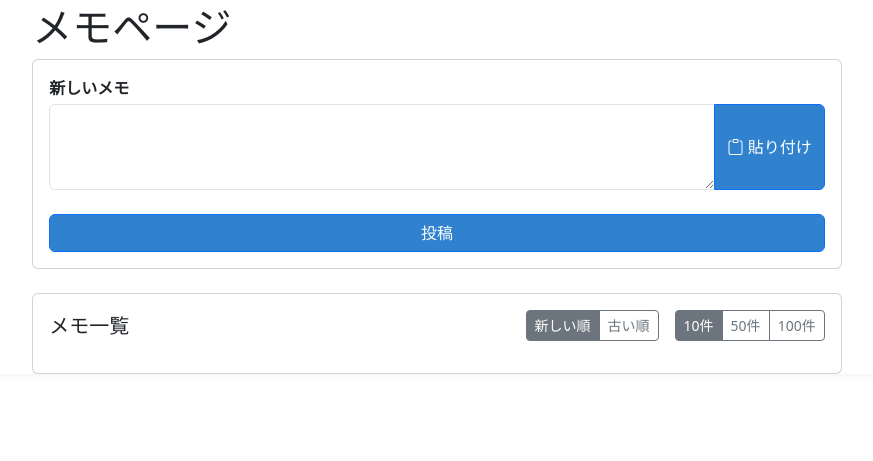
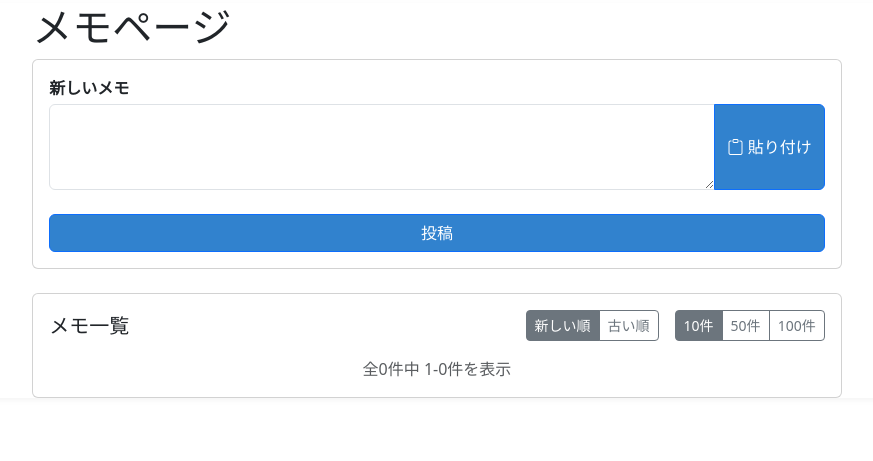
Before and after one commit to yxfhy/web-app-template, a FastAPI app: page /memo in a window 1280 px wide. Shown: the part 85-546 px from the top of the page, without its empty margins (203-1076 px from the left). Run offline with FastAPI, Linux system fonts and the light colour scheme; the visitor is signed in with stand-in values (Sample User, id 1); data that the repository does not hold is empty; some libraries are stand-ins or nearby versions.

Commit message:
メモページにページネーション機能を追加し、表示するメモの総件数とページ数を表示するようにしました。また、リンクの生成にページ情報を含めるように変更しました。

```diff
--- a/routers/memo.py
+++ b/routers/memo.py
@@ -1,6 +1,7 @@
 import re
 import uuid
 from datetime import datetime, timedelta, timezone
+from math import ceil
 
 from fastapi import APIRouter, Depends, Form, HTTPException, Request
 from fastapi.responses import HTMLResponse, RedirectResponse
@@ -8,7 +9,7 @@ from fastapi.templating import Jinja2Templates
 from pydantic import BaseModel
 from sqlalchemy.orm import Session
 
-from models.memo import MemoModel, create_memo, delete_memo, get_db, get_user_memos
+from models.memo import create_memo, delete_memo, get_db, get_user_memos
 from utils.utils import get_url_title
 
 router = APIRouter()
@@ -23,7 +24,10 @@ def convert_urls_to_links(text: str) -> str:
         url = match.group(0)
         title = get_url_title(url)
         display_text = f"{title} ({url})" if title else url
-        return f'<a href="{url}" target="_blank" rel="noopener noreferrer">{display_text}</a>'
+        return (
+            f'<a href="{url}" target="_blank" '
+            f'rel="noopener noreferrer">{display_text}</a>'
+        )
 
     return re.sub(url_pattern, replace_url, text)
 
@@ -44,6 +48,7 @@ async def memo_page(
     request: Request,
     sort: str = "newest",
     limit: int = 10,  # デフォルトは10件
+    page: int = 1,  # デフォルトは1ページ目
     db: Session = Depends(get_db),
 ):
     # セッションからユーザー名を取得
@@ -55,6 +60,10 @@ async def memo_page(
     if limit not in [10, 50, 100]:
         limit = 10
 
+    # ページ番号の制限（1以上）
+    if page < 1:
+        page = 1
+
     # ユーザーのメモを取得
     user_memos = get_user_memos(db, username)
 
@@ -64,12 +73,30 @@ async def memo_page(
     else:  # newest
         user_memos.sort(key=lambda x: x.created_at, reverse=True)
 
-    # 表示件数を制限
-    user_memos = user_memos[:limit]
+    # 総ページ数を計算
+    total_memos = len(user_memos)
+    total_pages = ceil(total_memos / limit)
+
+    # ページ番号の制限（最大ページ数以下）
+    if page > total_pages and total_pages > 0:
+        page = total_pages
+
+    # 表示するメモを取得
+    start_idx = (page - 1) * limit
+    end_idx = start_idx + limit
+    user_memos = user_memos[start_idx:end_idx]
 
     return templates.TemplateResponse(
         "memo.html",
-        {"request": request, "memos": user_memos, "sort": sort, "limit": limit},
+        {
+            "request": request,
+            "memos": user_memos,
+            "sort": sort,
+            "limit": limit,
+            "page": page,
+            "total_pages": total_pages,
+            "total_memos": total_memos,
+        },
     )
 
 
--- a/templates/memo.html
+++ b/templates/memo.html
@@ -31,16 +31,18 @@
                         <h5 class="card-title mb-0">メモ一覧</h5>
                         <div class="d-flex gap-2">
                             <div class="btn-group me-2">
-                                <a href="/memo?sort=newest&limit={{ limit }}" class="btn btn-outline-secondary btn-sm {% if sort == 'newest' %}active{% endif %}">新しい順</a>
-                                <a href="/memo?sort=oldest&limit={{ limit }}" class="btn btn-outline-secondary btn-sm {% if sort == 'oldest' %}active{% endif %}">古い順</a>
+                                <a href="/memo?sort=newest&limit={{ limit }}&page={{ page }}" class="btn btn-outline-secondary btn-sm {% if sort == 'newest' %}active{% endif %}">新しい順</a>
+                                <a href="/memo?sort=oldest&limit={{ limit }}&page={{ page }}" class="btn btn-outline-secondary btn-sm {% if sort == 'oldest' %}active{% endif %}">古い順</a>
                             </div>
                             <div class="btn-group">
-                                <a href="/memo?sort={{ sort }}&limit=10" class="btn btn-outline-secondary btn-sm {% if limit == 10 %}active{% endif %}">10件</a>
-                                <a href="/memo?sort={{ sort }}&limit=50" class="btn btn-outline-secondary btn-sm {% if limit == 50 %}active{% endif %}">50件</a>
-                                <a href="/memo?sort={{ sort }}&limit=100" class="btn btn-outline-secondary btn-sm {% if limit == 100 %}active{% endif %}">100件</a>
+                                <a href="/memo?sort={{ sort }}&limit=10&page=1" class="btn btn-outline-secondary btn-sm {% if limit == 10 %}active{% endif %}">10件</a>
+                                <a href="/memo?sort={{ sort }}&limit=50&page=1" class="btn btn-outline-secondary btn-sm {% if limit == 50 %}active{% endif %}">50件</a>
+                                <a href="/memo?sort={{ sort }}&limit=100&page=1" class="btn btn-outline-secondary btn-sm {% if limit == 100 %}active{% endif %}">100件</a>
                             </div>
                         </div>
                     </div>
+
+                    <!-- メモ一覧 -->
                     {% for memo in memos %}
                     <div class="border-bottom mb-3 pb-3">
                         <div class="d-flex justify-content-start align-items-start">
@@ -54,6 +56,39 @@
                         <small class="text-muted">投稿日時: {{ memo.created_at }}</small>
                     </div>
                     {% endfor %}
+
+                    <!-- ページネーション -->
+                    {% if total_pages > 1 %}
+                    <nav aria-label="メモ一覧のページネーション" class="mt-4">
+                        <ul class="pagination justify-content-center">
+                            <!-- 前のページ -->
+                            <li class="page-item {% if page == 1 %}disabled{% endif %}">
+                                <a class="page-link" href="/memo?sort={{ sort }}&limit={{ limit }}&page={{ page - 1 }}" {% if page == 1 %}tabindex="-1" aria-disabled="true"{% endif %}>
+                                    <i class="bi bi-chevron-left"></i> 前へ
+                                </a>
+                            </li>
+
+                            <!-- ページ番号 -->
+                            {% for p in range(1, total_pages + 1) %}
+                            <li class="page-item {% if p == page %}active{% endif %}">
+                                <a class="page-link" href="/memo?sort={{ sort }}&limit={{ limit }}&page={{ p }}">{{ p }}</a>
+                            </li>
+                            {% endfor %}
+
+                            <!-- 次のページ -->
+                            <li class="page-item {% if page == total_pages %}disabled{% endif %}">
+                                <a class="page-link" href="/memo?sort={{ sort }}&limit={{ limit }}&page={{ page + 1 }}" {% if page == total_pages %}tabindex="-1" aria-disabled="true"{% endif %}>
+                                    次へ <i class="bi bi-chevron-right"></i>
+                                </a>
+                            </li>
+                        </ul>
+                    </nav>
+                    {% endif %}
+
+                    <!-- 総件数表示 -->
+                    <div class="text-center text-muted mt-3">
+                        全{{ total_memos }}件中 {{ (page - 1) * limit + 1 }}-{% if page * limit > total_memos %}{{ total_memos }}{% else %}{{ page * limit }}{% endif %}件を表示
+                    </div>
                 </div>
             </div>
         </div>
```
